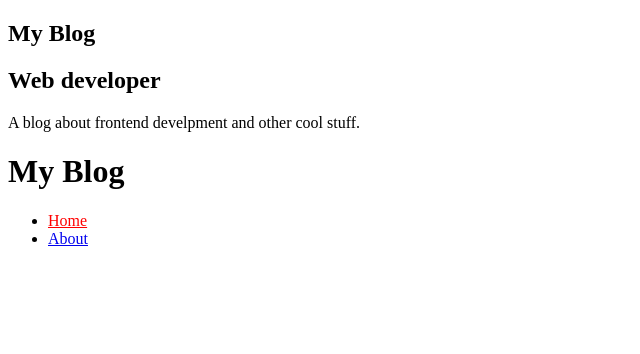
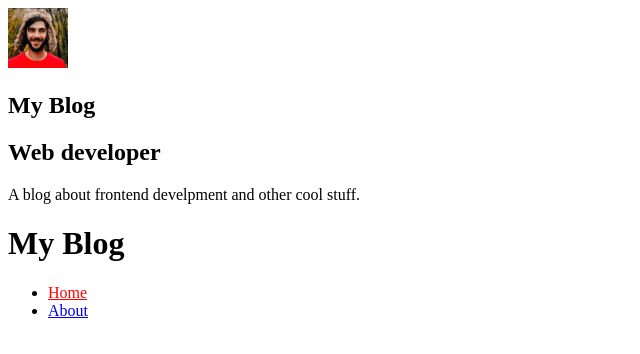
Before and after one commit to ricardoaruiz/gatsby-app, a Gatsby site: page / in a window 1280 px wide. Shown: the whole page, without its empty margins (0-640 px from the left). Built offline with nearby package versions, Linux system fonts and the light colour scheme; Gatsby itself is replaced by a stand-in of ours.

Commit message:
Criando componente Avatar e fazendo query de imagem fixed

```diff
--- /dev/null
+++ b/src/components/Avatar/index.js
@@ -0,0 +1,21 @@
+import React from "react"
+import { useStaticQuery, graphql } from "gatsby"
+import Img from "gatsby-image"
+
+function Avatar() {
+  const { avatarImage } = useStaticQuery(graphql`
+    query {
+      avatarImage: file(relativePath: { eq: "profile-photo.png" }) {
+        childImageSharp {
+          fixed(width: 60, height: 60) {
+            ...GatsbyImageSharpFixed
+          }
+        }
+      }
+    }
+  `)
+
+  return <Img fixed={avatarImage.childImageSharp.fixed} />
+}
+
+export default Avatar
--- a/src/components/Profile/index.js
+++ b/src/components/Profile/index.js
@@ -1,5 +1,6 @@
 import React from "react"
 import { useStaticQuery, graphql } from "gatsby"
+import Avatar from "../Avatar"
 
 const Profile = () => {
   const {
@@ -21,6 +22,7 @@ const Profile = () => {
 
   return (
     <div className="profile-wrapper">
+      <Avatar />
       <h1>{title}</h1>
       <h2>{position}</h2>
       <p>{description}</p>
```
Also changed, not shown: src/images/profile-photo.png (added).
